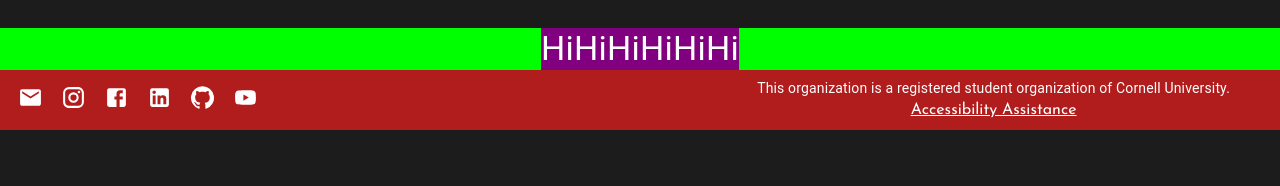
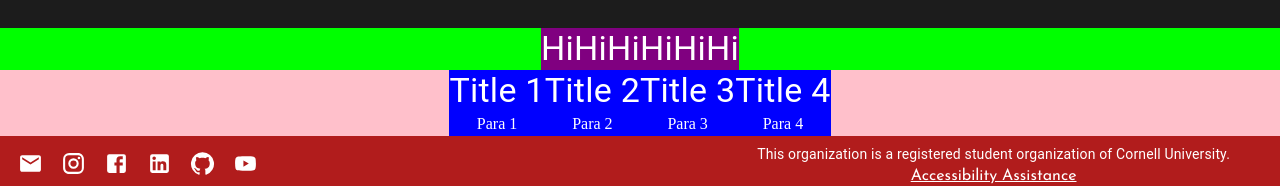
Before and after one commit to Cornell-University-Combat-Robotics/site-2025, a React (Vite) app in the folder react-site/: page /apply in a window 1280 px wide. Shown: the part 1124-1310 px from the top of the page. Before the commit the page ends 1254 px from the top, so only its background shows below. Built offline with nearby package versions, Linux system fonts and the light colour scheme.

Commit message:
Build framework for 1234 section

```diff
--- a/react-site/src/pages/apply.jsx
+++ b/react-site/src/pages/apply.jsx
@@ -99,6 +99,56 @@ export default function Apply() {
           </Typography>
         </Box>
       </Box>
+      <Box sx={{
+        // timeline container
+          display: 'flex',
+          justifyContent: 'center',
+          alignItems: 'center',
+          backgroundColor: 'pink',
+          // backgroundImage: `url(${apply})`,
+          // backgroundSize: 'cover',
+          // backgroundPosition: 'top',
+          // backgroundRepeat: 'no-repeat',
+          // position: 'relative',
+      }}>
+        {/* timeline sections container */}
+        <Box sx={{backgroundColor: 'blue'}}>
+          <Typography variant="h4" sx={{color:"white"}}>
+            Title 1
+          </Typography>
+          <Typography variant="p" sx={{color:"white"}}>
+            Para 1
+          </Typography>
+          {/* next few boxes contain stuff for making timeline */}
+        </Box>
+        <Box sx={{backgroundColor: 'blue'}}>
+          <Typography variant="h4" sx={{color:"white"}}>
+            Title 2
+          </Typography>
+          <Typography variant="p" sx={{color:"white"}}>
+            Para 2
+          </Typography>
+          {/* next few boxes contain stuff for making timeline */}
+        </Box>
+        <Box sx={{backgroundColor: 'blue'}}>
+          <Typography variant="h4" sx={{color:"white"}}>
+            Title 3
+          </Typography>
+          <Typography variant="p" sx={{color:"white"}}>
+            Para 3
+          </Typography>
+          {/* next few boxes contain stuff for making timeline */}
+        </Box>
+        <Box sx={{backgroundColor: 'blue'}}>
+          <Typography variant="h4" sx={{color:"white"}}>
+            Title 4
+          </Typography>
+          <Typography variant="p" sx={{color:"white"}}>
+            Para 4
+          </Typography>
+          {/* next few boxes contain stuff for making timeline */}
+        </Box>
+      </Box>
     </Box>
   );
 }
```
